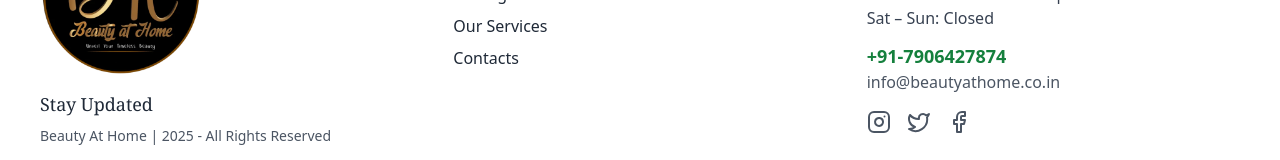
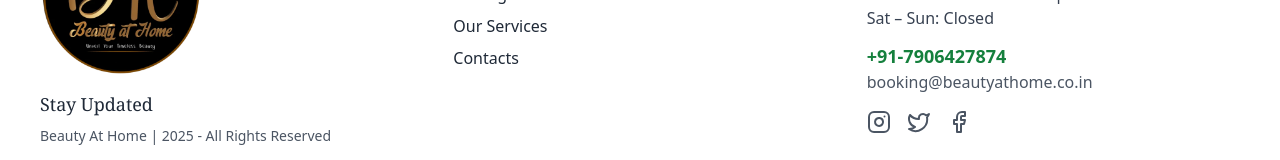
Before and after one commit to aksh10patil/beauty-app-v3, a React (Vite) app in the folder frontend/: page / in a window 1280 px wide. Shown: the part 3882-4042 px from the top of the page. Built offline with nearby package versions, Linux system fonts and the light colour scheme; a web font is replaced by a local one.

Commit message:
Update Footer.jsx

```diff
--- a/frontend/src/pages/components/Footer.jsx
+++ b/frontend/src/pages/components/Footer.jsx
@@ -38,7 +38,7 @@
                         <p className="mt-3 text-lg font-semibold text-green-700">
                             +91-7906427874
                         </p>
-                        <p className="text-gray-600">info@beautyathome.co.in</p>
+                        <p className="text-gray-600">booking@beautyathome.co.in</p>
 
                         <div className="flex space-x-4 mt-4">
 
```
